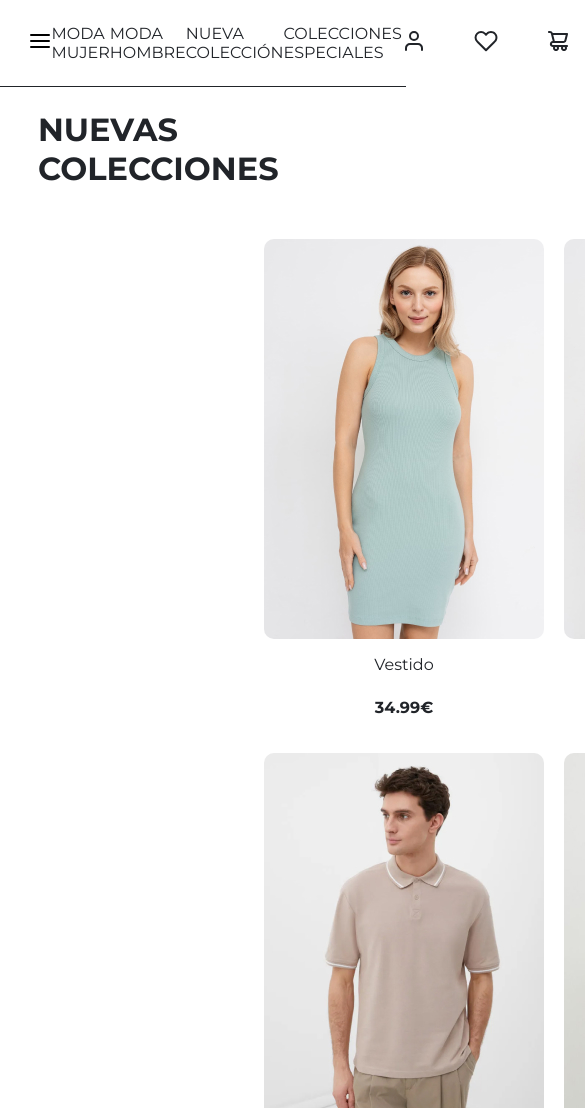
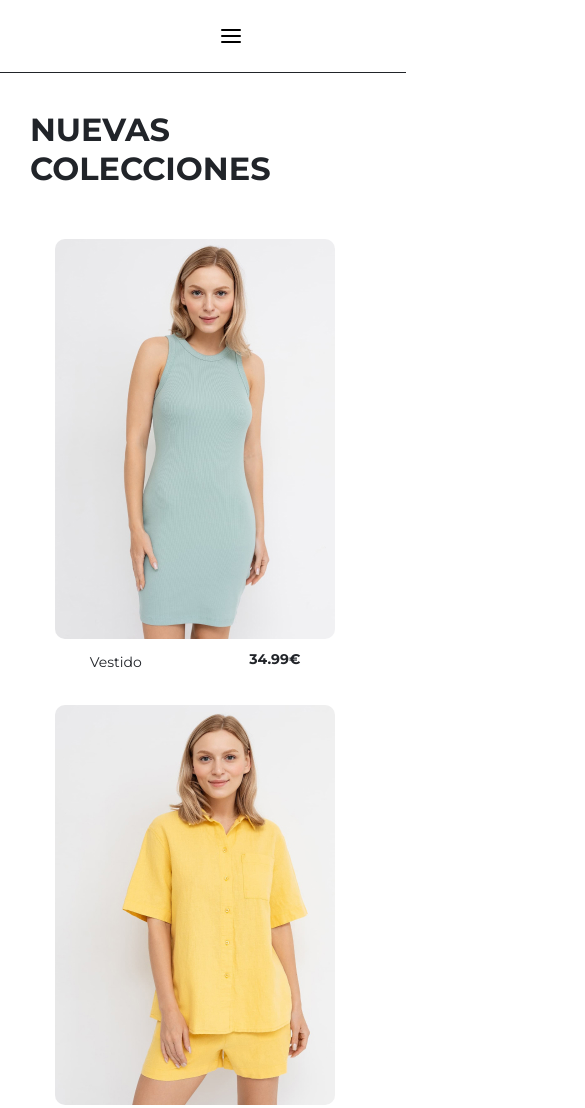
Before and after one commit to mariamoratalla/lemoncode-HTML, a plain HTML site: page index.html in a window 390 px wide. Shown: the top 1108 px of the page, 585 px wide, since content can reach past the window. Drawn offline with Linux system fonts and the light colour scheme.

Commit message:
navbar y main responsive

```diff
--- a/style.css
+++ b/style.css
@@ -5,16 +5,11 @@
   --secondary: #212429;
 }
 
-/*estaría bien poner clases containers*/
-/* poner la navbar como position: fixed. Si se pone ahora mismo, lo que hay en main se mueve para arriba
-y ocupa el espacio de la navbar, hay que hacer que el espacio de main empiece debajo de la navbar. */
-
-/* Para dividir en columnas todo el espacio: usar grid. grid-template-columns: repeat(3, 1fr) */
-
 body {
   font-family: "Montserrat", sans-serif;
   background-color: var(--primary);
   color: var(--secondary);
+  margin: 0;
 }
 
 nav {
@@ -29,6 +24,7 @@ nav {
   border-bottom: var(--secondary) 1px solid;
   background-color: var(--primary);
   padding: 8px;
+  z-index: 100;
 }
 
 .menu-icon {
@@ -53,11 +49,6 @@ a:hover {
   justify-content: space-between;
 }
 
-.list button {
-  background: none;
-  border: none;
-}
-
 .other-icons-container {
   display: flex;
   justify-content: space-between;
@@ -65,10 +56,7 @@ a:hover {
   margin-right: 5%;
 }
 
-#img2 {
-  margin-left: 3rem;
-}
-
+#img2,
 #img3 {
   margin-left: 3rem;
 }
@@ -81,21 +69,16 @@ h1 {
 
 .productos-container {
   display: grid;
-  grid-template-columns: repeat(3, 1fr);
-  margin-left: 16em;
-  margin-right: 16em;
   gap: 20px;
 }
 
 section img {
   border-radius: 10px;
-  max-width: 100;
-  max-height: 500px;
+  max-width: 100%;
   height: auto;
 }
 
 .producto {
-  /* border: #212429 solid; */
   display: flex;
   flex-direction: column;
   align-items: center;
@@ -103,18 +86,44 @@ section img {
 
 .info {
   width: 100%;
+  font-size: 14px;
   box-sizing: border-box;
   padding: 0 20px;
   display: flex;
-  flex-direction: column;
   align-items: center;
-  /* margin-top: 1rem;
-  margin-bottom: 1rem;
-  justify-content: space-between; */
-
+  justify-content: space-around;
 }
 
 .precio {
   font-weight: bold;
   margin-top: 0.5rem;
 }
+
+@media (max-width: 920px) {
+  .list {
+    display: none;
+  }
+
+  .other-icons-container {
+    display: none;
+  }
+
+  .menu-icon {
+    display: flex;
+    margin-left: 50%;
+    padding: 16px;
+  }
+
+  .productos-container {
+    grid-template-columns: repeat(1, 1fr);
+    padding: 0 16px;
+  }
+}
+
+@media (min-width: 921px) {
+  .productos-container {
+    grid-template-columns: repeat(3, 1fr);
+    margin-left: 16em;
+    margin-right: 16em;
+  }
+}
```
